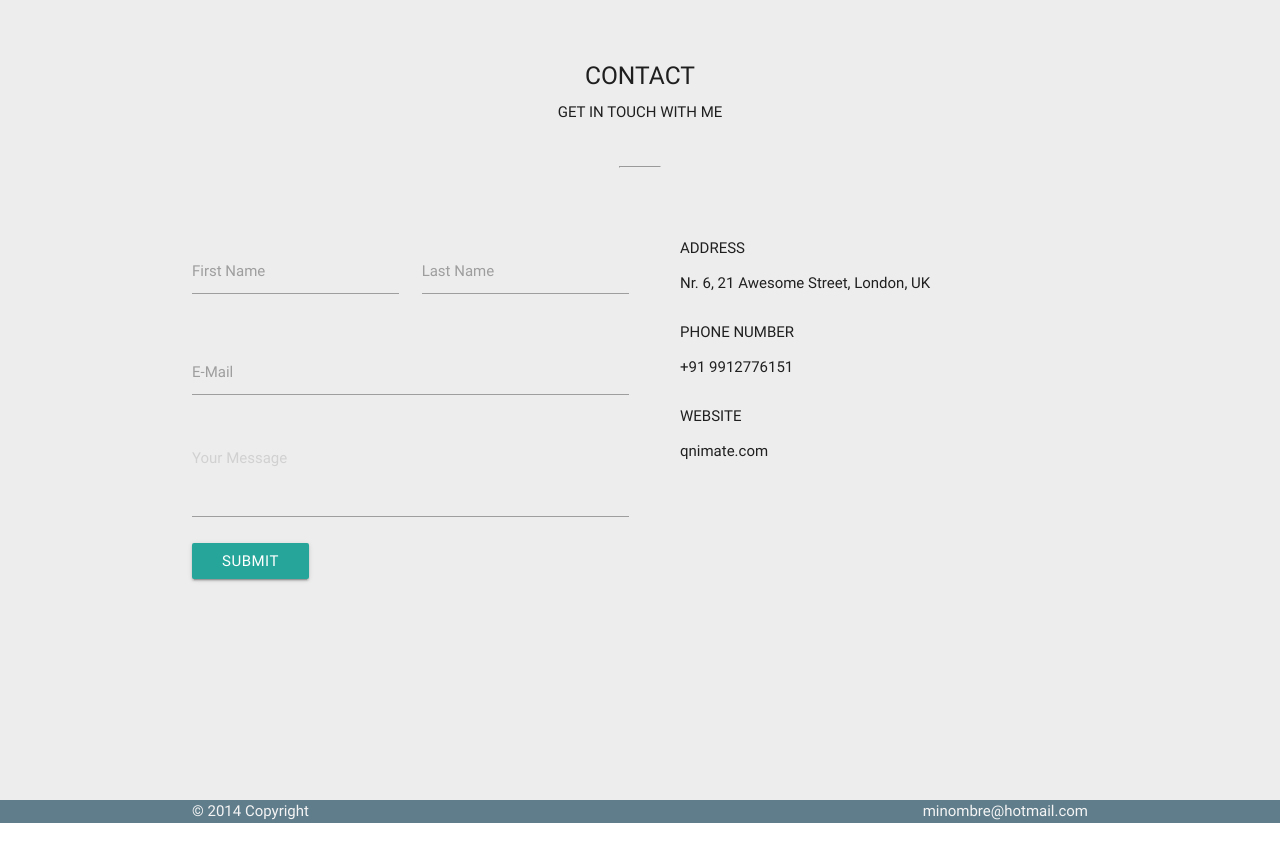
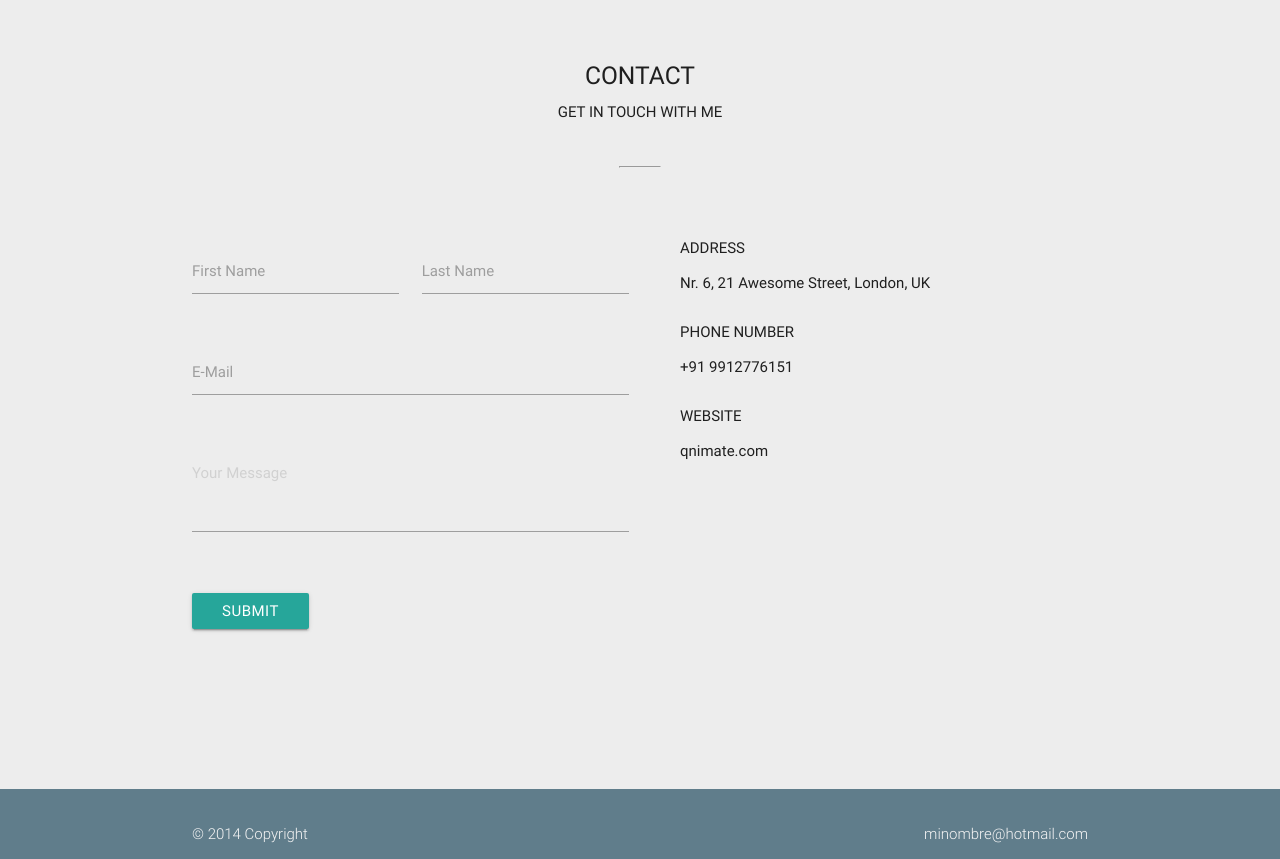
Before and after one commit to strongwarmi/Portafolio, a plain HTML site: page index.html in a window 1280 px wide. Before the commit the page ends 823 px from the top, so only its background shows below. Drawn offline with nearby package versions, Linux system fonts and the light colour scheme.

Commit message:
arreglando el footer

```diff
--- a/css/style.css
+++ b/css/style.css
@@ -1,6 +1,13 @@
+body {
+    display: flex;
+    min-height: 100vh;
+    flex-direction: column;
+}
+main {
+    flex: 1 0 auto;
+}
 .contacto {
 	background-color: #EDEDED;
-	height: 100vh;
 	padding-top: 50px;
 	padding-bottom: 100px;
 }
@@ -18,7 +25,6 @@
 .contacto .contactanos{
     padding-left: 40px;
 }
-
 .contacto .contactanos h6{
     margin-bottom: 15px;
 }
--- a/index.html
+++ b/index.html
@@ -10,6 +10,10 @@
     <meta name="viewport" content="width=device-width, initial-scale=1.0"/>
   </head>
   <body>
+    <header>
+
+    </header>
+    <main>
       <!-- contactanos -->
       <section class="contacto">
         <div class="container">
@@ -40,13 +44,21 @@
                           <label for="email">E-Mail</label>
                         </div>
                       </div>
+                      <div class="row">
+                        <div class="input-field col s12">
                           <textarea class="materialize-textarea" placeholder="Your Message" required></textarea>
+                        </div>
+                      </div>
+                      <div class="row">
+                        <div class="input-field col s12">
                           <button class="btn waves-effect waves-light" type="submit" name="action">Submit
                           </button>
+                        </div>
+                      </div>
                 </form>
               </div>
             </div>
-          <div class="col s12 m6 l6 contactanos left-align">
+            <div class="col s12 m6 l6 left-align contactanos">
                <h6>Address</h6>
                <p> Nr. 6, 21 Awesome Street, London, UK</p>
                <h6>Phone Number</h6>
@@ -57,7 +69,9 @@
           </div>
         </div>
       </section>
-      <footer >
+
+    </main>
+    <footer class="page-footer blue-grey">
         <div class="footer-copyright blue-grey">
           <div class="container grey-text text-lighten-4"> © 2014 Copyright<a class="grey-text text-lighten-4 right" href="#">minombre@hotmail.com</a>
           </div>
```
Lines whose indentation alone changed are shown as unchanged.
